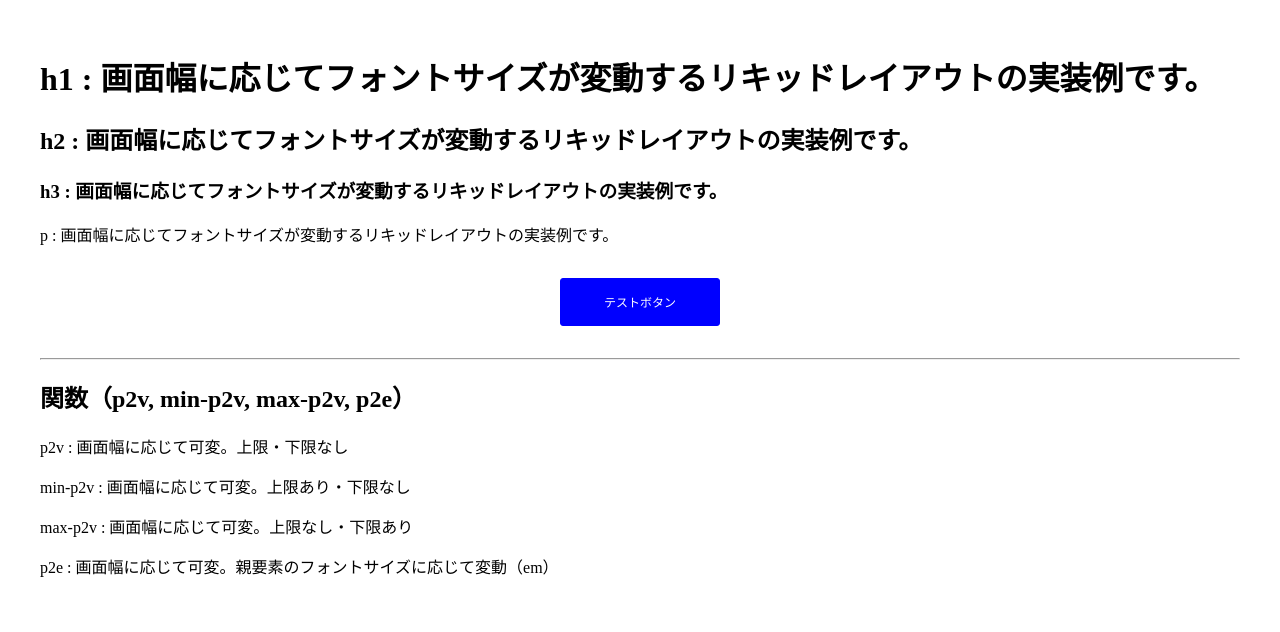
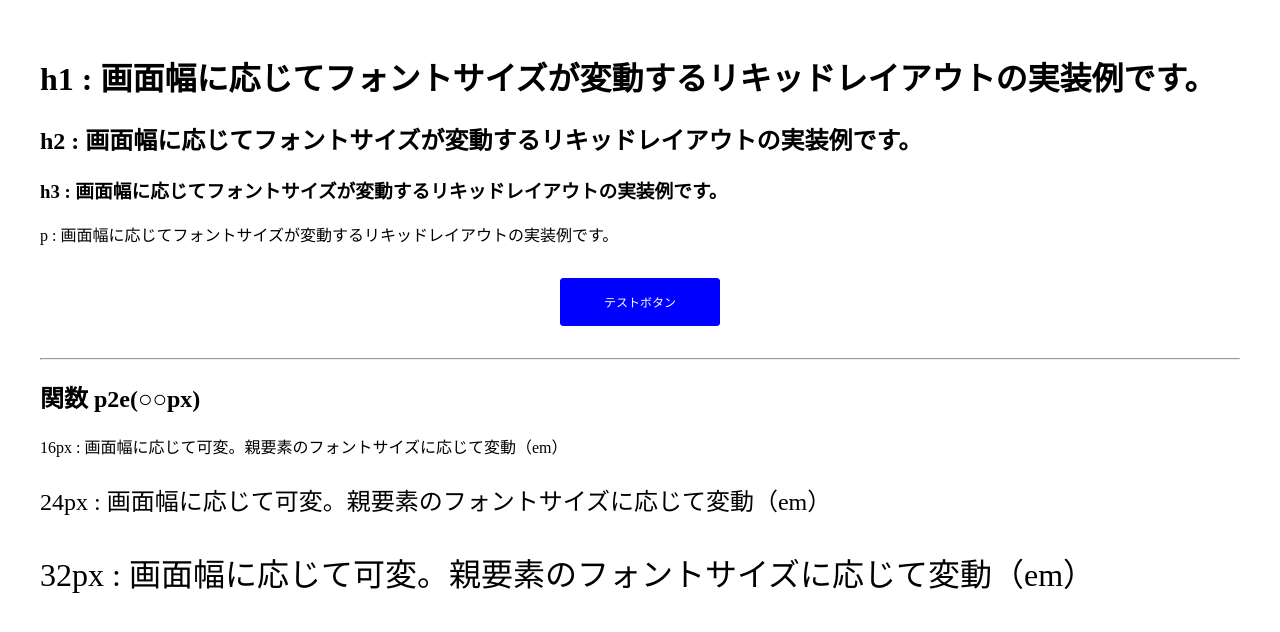
Before and after one commit to kkurodalog/snippets-free, a plain HTML site: page utils/scss/fluid/index.html in a window 1280 px wide. Drawn offline with Linux system fonts and the light colour scheme.

Commit message:
【変更】リキッドレイアウト

```diff
--- a/utils/scss/fluid/index.html
+++ b/utils/scss/fluid/index.html
@@ -25,16 +25,15 @@
           <a href="" class="btn"><span>テストボタン</span></a>
         </div>
         <hr style="margin-top: 2em" />
-        <h2>関数（p2v, min-p2v, max-p2v, p2e）</h2>
-        <p class="p2v">p2v&nbsp;:&nbsp;画面幅に応じて可変。上限・下限なし</p>
-        <p class="min-p2v">
-          min-p2v&nbsp;:&nbsp;画面幅に応じて可変。上限あり・下限なし
+        <h2>関数 p2e(○○px)</h2>
+        <p class="p2e-example1">
+          16px&nbsp;:&nbsp;画面幅に応じて可変。親要素のフォントサイズに応じて変動（em）
         </p>
-        <p class="max-p2v">
-          max-p2v&nbsp;:&nbsp;画面幅に応じて可変。上限なし・下限あり
+        <p class="p2e-example2">
+          24px&nbsp;:&nbsp;画面幅に応じて可変。親要素のフォントサイズに応じて変動（em）
         </p>
-        <p class="p2e">
-          p2e&nbsp;:&nbsp;画面幅に応じて可変。親要素のフォントサイズに応じて変動（em）
+        <p class="p2e-example3">
+          32px&nbsp;:&nbsp;画面幅に応じて可変。親要素のフォントサイズに応じて変動（em）
         </p>
       </div>
     </main>
--- a/utils/scss/fluid/style.scss
+++ b/utils/scss/fluid/style.scss
@@ -20,18 +20,6 @@ body {
 // --------------------------------
 // 関数
 // --------------------------------
-@function p2v($px, $width) {
-  @return #{math.div($px, $width) * 100vw};
-}
-
-@function min-p2v($px, $width) {
-  @return min(#{$px}, #{math.div($px, $width) * 100vw});
-}
-
-@function max-p2v($px, $width) {
-  @return max(#{$px}, #{math.div($px, $width) * 100vw});
-}
-
 @function p2e($px, $fz-base: 16px) {
   @return #{math.div($px, $fz-base) * 1em};
 }
@@ -73,27 +61,14 @@ body {
   }
 }
 
-.p2v {
-  font-size: p2v(16px, $sp-width);
-  @media screen and (min-width: $breakpoint) {
-    font-size: p2v(16px, $pc-width);
-  }
+.p2e-example1 {
+  font-size: p2e(16px);
 }
 
-.min-p2v {
-  font-size: min-p2v(16px, $sp-width);
-  @media screen and (min-width: $breakpoint) {
-    font-size: min-p2v(16px, $pc-width);
-  }
+.p2e-example2 {
+  font-size: p2e(24px);
 }
 
-.max-p2v {
-  font-size: max-p2v(16px, $sp-width);
-  @media screen and (min-width: $breakpoint) {
-    font-size: max-p2v(16px, $pc-width);
-  }
+.p2e-example3 {
+  font-size: p2e(32px);
 }
-
-.p2e {
-  font-size: p2e(16px);
-}
```
Also changed, not shown: utils/scss/fluid/style.css.
